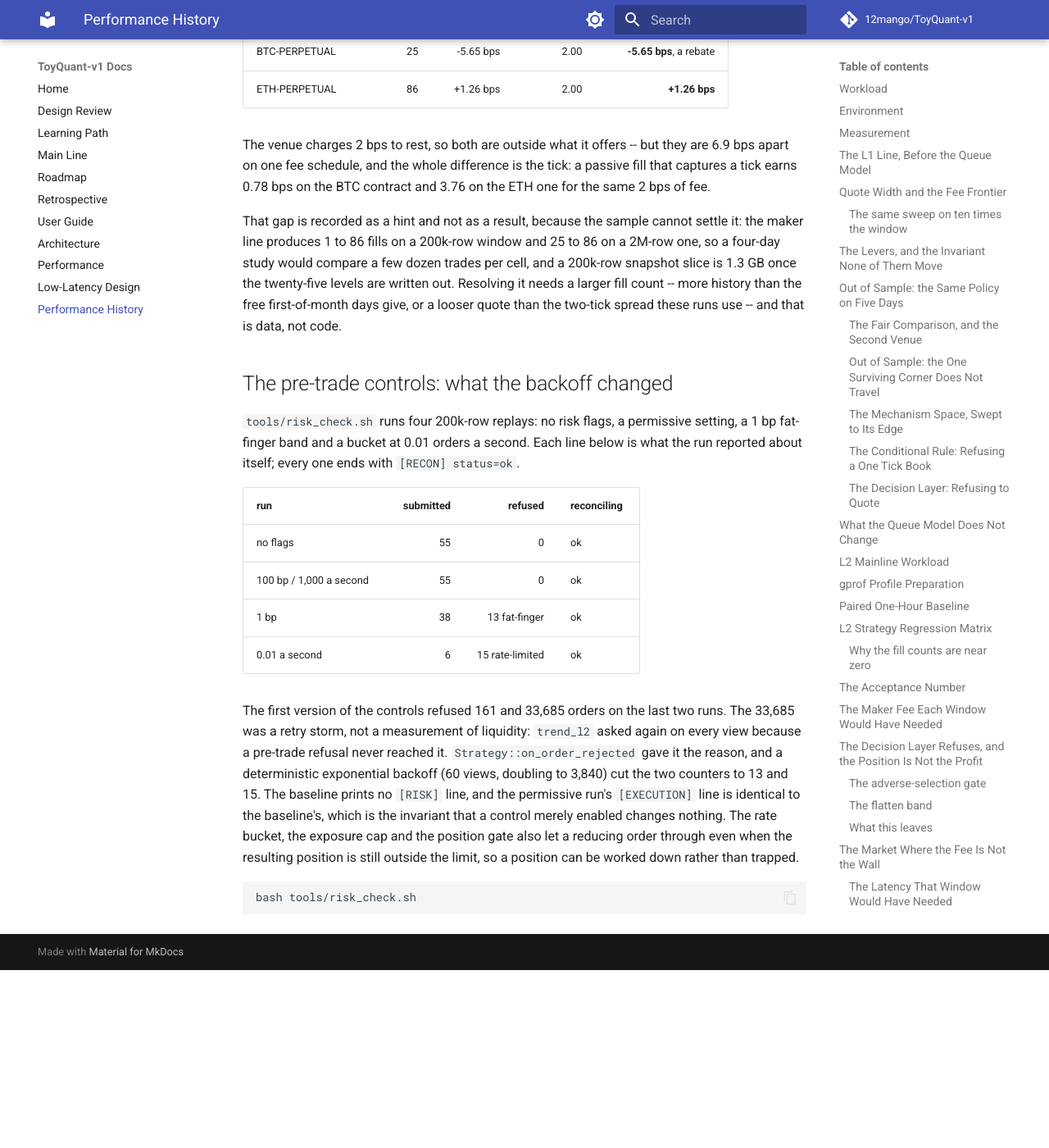
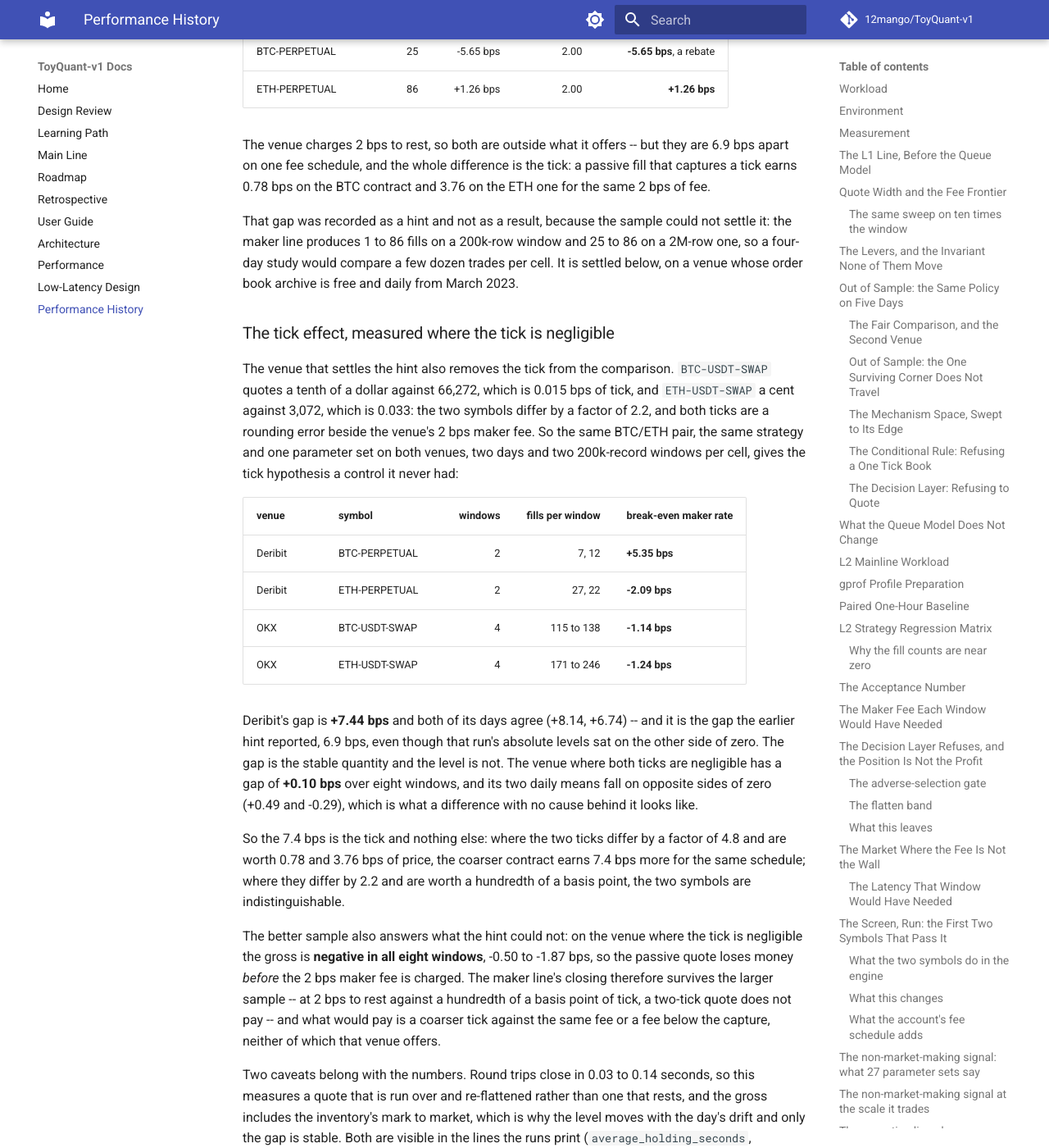
Before and after one commit to 12mango/ToyQuant-v1, an MkDocs documentation site: the page built from docs/PERFORMANCE_HISTORY.md, in a window 1280 px wide and 1400 px high, scrolled down 62204 px. Shown: the whole window at 82% size. Built offline with MkDocs 1.6.1 and Material for MkDocs 9.7.7, drawn with Linux system fonts in a browser that asks for light colours; comment, search, counter and statistics services are not loaded; before the commit the page ends 63387 px from its top, so only the background shows below that; some of the changed text lies outside the part shown.

Commit message:
Maker: settle the tick hint where the tick is negligible
The BTC/ETH break-even gap of 6.9 bps was a hint because the free samples give 1 to
86 fills per window. The venue whose order book archive is free and daily from March
2023 gives 115 to 246, and it also removes the variable under test: its BTC and ETH
ticks are 0.015 and 0.033 bps of price, a rounding error beside the 2 bps maker fee.

Two days and two 200k-record windows per cell, one strategy and one parameter set:
Deribit's gap is +7.44 bps and agrees on both of its days (+8.14, +6.74), and its
absolute levels sit on the opposite side of zero from the earlier hint -- so the gap
is the stable quantity and the level follows the drift. The negligible-tick venue has
a gap of +0.10 bps across eight windows, with its two daily means on opposite sides of
zero. That is the tick and nothing else.

The larger sample also keeps the maker line closed: on that venue the gross is
negative in all eight windows, -0.50 to -1.87 bps, before the fee is charged. Two
caveats are recorded with it -- round trips close in 0.03 to 0.14 s, and the gross
carries the inventory's mark to market.

Registering ETH-USDT-SWAP from the venue's own contract facts (0.1 ETH per contract,
0.01 tick) is what makes the pair measurable with one command; the data note records
that the book file is cut on UTC and the trades on UTC+8, and that one book file
begins mid-stream so a window has to start at a snapshot.

```diff
--- a/docs/PERFORMANCE_HISTORY.md
+++ b/docs/PERFORMANCE_HISTORY.md
@@ -3019,11 +3019,52 @@ The venue charges 2 bps to rest, so both are outside what it offers -- but they
 schedule, and the whole difference is the tick: a passive fill that captures a tick earns 0.78 bps on the BTC
 contract and 3.76 on the ETH one for the same 2 bps of fee.
 
-That gap is recorded as a hint and not as a result, because the sample cannot settle it: the maker line produces
+That gap was recorded as a hint and not as a result, because the sample could not settle it: the maker line produces
 1 to 86 fills on a 200k-row window and 25 to 86 on a 2M-row one, so a four-day study would compare a few dozen
-trades per cell, and a 200k-row snapshot slice is 1.3 GB once the twenty-five levels are written out. Resolving
-it needs a larger fill count -- more history than the free first-of-month days give, or a looser quote than the
-two-tick spread these runs use -- and that is data, not code.
+trades per cell. It is settled below, on a venue whose order book archive is free and daily from March 2023.
+
+### The tick effect, measured where the tick is negligible
+
+The venue that settles the hint also removes the tick from the comparison. `BTC-USDT-SWAP` quotes a tenth of a
+dollar against 66,272, which is 0.015 bps of tick, and `ETH-USDT-SWAP` a cent against 3,072, which is 0.033: the two
+symbols differ by a factor of 2.2, and both ticks are a rounding error beside the venue's 2 bps maker fee. So the
+same BTC/ETH pair, the same strategy and one parameter set on both venues, two days and two 200k-record windows per
+cell, gives the tick hypothesis a control it never had:
+
+| venue | symbol | windows | fills per window | break-even maker rate |
+|---|---|---:|---:|---|
+| Deribit | BTC-PERPETUAL | 2 | 7, 12 | **+5.35 bps** |
+| Deribit | ETH-PERPETUAL | 2 | 27, 22 | **-2.09 bps** |
+| OKX | BTC-USDT-SWAP | 4 | 115 to 138 | **-1.14 bps** |
+| OKX | ETH-USDT-SWAP | 4 | 171 to 246 | **-1.24 bps** |
+
+Deribit's gap is **+7.44 bps** and both of its days agree (+8.14, +6.74) -- and it is the gap the earlier hint
+reported, 6.9 bps, even though that run's absolute levels sat on the other side of zero. The gap is the stable
+quantity and the level is not. The venue where both ticks are negligible has a gap of **+0.10 bps** over eight
+windows, and its two daily means fall on opposite sides of zero (+0.49 and -0.29), which is what a difference with
+no cause behind it looks like.
+
+So the 7.4 bps is the tick and nothing else: where the two ticks differ by a factor of 4.8 and are worth 0.78 and
+3.76 bps of price, the coarser contract earns 7.4 bps more for the same schedule; where they differ by 2.2 and are
+worth a hundredth of a basis point, the two symbols are indistinguishable.
+
+The better sample also answers what the hint could not: on the venue where the tick is negligible the gross is
+**negative in all eight windows**, -0.50 to -1.87 bps, so the passive quote loses money *before* the 2 bps maker fee
+is charged. The maker line's closing therefore survives the larger sample -- at 2 bps to rest against a hundredth of
+a basis point of tick, a two-tick quote does not pay -- and what would pay is a coarser tick against the same fee or
+a fee below the capture, neither of which that venue offers.
+
+Two caveats belong with the numbers. Round trips close in 0.03 to 0.14 seconds, so this measures a quote that is run
+over and re-flattened rather than one that rests, and the gross includes the inventory's mark to market, which is why
+the level moves with the day's drift and only the gap is stable. Both are visible in the lines the runs print
+(`average_holding_seconds`, `gross_pnl_usd`), so a reader can weigh them rather than take the summary.
+
+The data is the venue's own archive: the order book is one `tar.gz` per symbol and day from the download portal, cut
+on **UTC** midnight and re-sending a full snapshot about once a minute, while the trades come from the same venue's
+public endpoint as one daily `allswap-trades-<day>.zip` cut on **UTC+8** midnight. Pairing them means taking the
+window from the book and filtering the trades to it, which is what the slices here do; the ETH book file also begins
+mid-stream, so a window has to start at a snapshot rather than at a line number.
+
 
 ## The pre-trade controls: what the backoff changed
 
```
Also changed, not shown: CHANGELOG.md (+8 -0 lines), data/README.md (+3 -0 lines), docs/DESIGN_REVIEW.md (+1 -1 lines), docs/MAINLINE.md (+1 -1 lines), docs/ROADMAP.md (+1 -1 lines), 2 other files.
